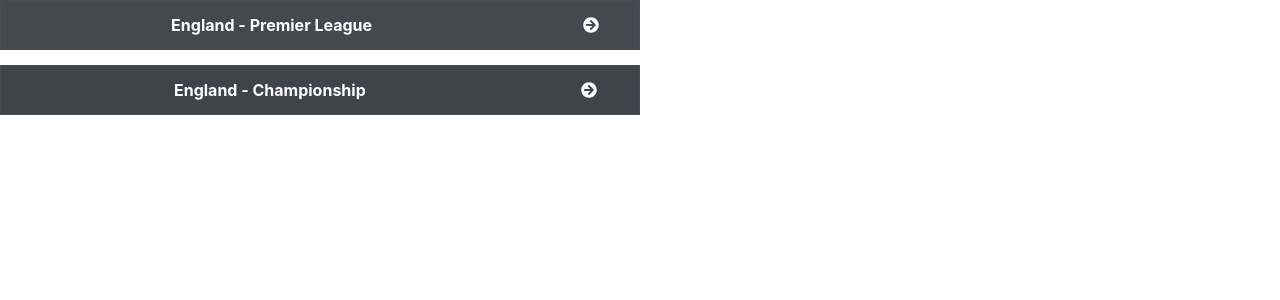
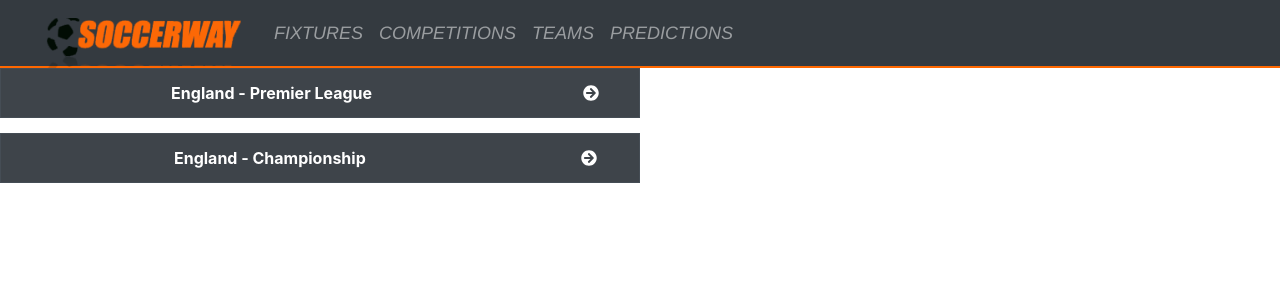
Before and after one commit to duchovny1/soccer-solutions-client, a React (Create React App) app in the folder client/: page /fixtures in a window 1280 px wide. Shown: the top 300 px of the page. Built offline with nearby package versions, Linux system fonts and the light colour scheme.

Commit message:
add navbar

```diff
--- a/client/src/App.js
+++ b/client/src/App.js
@@ -1,11 +1,13 @@
-import logo from './logo.svg';
-import './App.css';
-import GamesForCurrentLeaguePerDayContainer from './components/MainPage/GamesForCurrentLeaguePerDay/GamesForCurrentLeaguePerDayContainer'
+import logo from "./logo.svg";
+import "./App.css";
+import GamesForCurrentLeaguePerDayContainer from "./components/MainPage/GamesForCurrentLeaguePerDay/GamesForCurrentLeaguePerDayContainer";
+import Header from "./components/Header/Header";
 
 function App() {
   return (
     <div className="App">
-      <GamesForCurrentLeaguePerDayContainer/>
+      <Header />
+      <GamesForCurrentLeaguePerDayContainer />
     </div>
   );
 }
--- /dev/null
+++ b/client/src/components/Header/Header.css
@@ -0,0 +1,21 @@
+img {
+  object-fit: cover;
+  color: white;
+  position: relative;
+  top: 10px;
+}
+
+.nav-link-color {
+  font-family: "Helvetica";
+  font-style: italic;
+  font-size: 18px;
+}
+
+.nav-link-color:hover {
+  border-top: 2px solid #ff6700;
+  border-top-left-radius: 20px;
+}
+
+.border-style {
+  border-bottom: 2px solid #ff6700;
+}
--- /dev/null
+++ b/client/src/components/Header/Header.js
@@ -0,0 +1,36 @@
+import { useState } from "react";
+import { Navbar, Nav } from "react-bootstrap";
+import Logo from "../../soccerway1.png";
+import "./Header.css";
+const Header = () => {
+  return (
+    <>
+      <Navbar bg="dark" variant="dark" className="border-style">
+        <img
+          alt=""
+          src={Logo}
+          padding-top="100px"
+          width="250"
+          height="50"
+          className="d-inline-block align-top"
+        />{" "}
+        <Nav activeKey="" className="mr-auto">
+          <Nav.Link href="/fixtures" className="nav-link-color">
+            FIXTURES
+          </Nav.Link>
+          <Nav.Link href="/competitions" className="nav-link-color">
+            COMPETITIONS
+          </Nav.Link>
+          <Nav.Link href="/teams" className="nav-link-color">
+            TEAMS
+          </Nav.Link>
+          <Nav.Link href="/predictions" className="nav-link-color">
+            PREDICTIONS
+          </Nav.Link>
+        </Nav>
+      </Navbar>
+    </>
+  );
+};
+
+export default Header;
```
Also changed, not shown: client/src/soccerway1.png (added), 1 other file (tests, documents, lock files or other folders).
